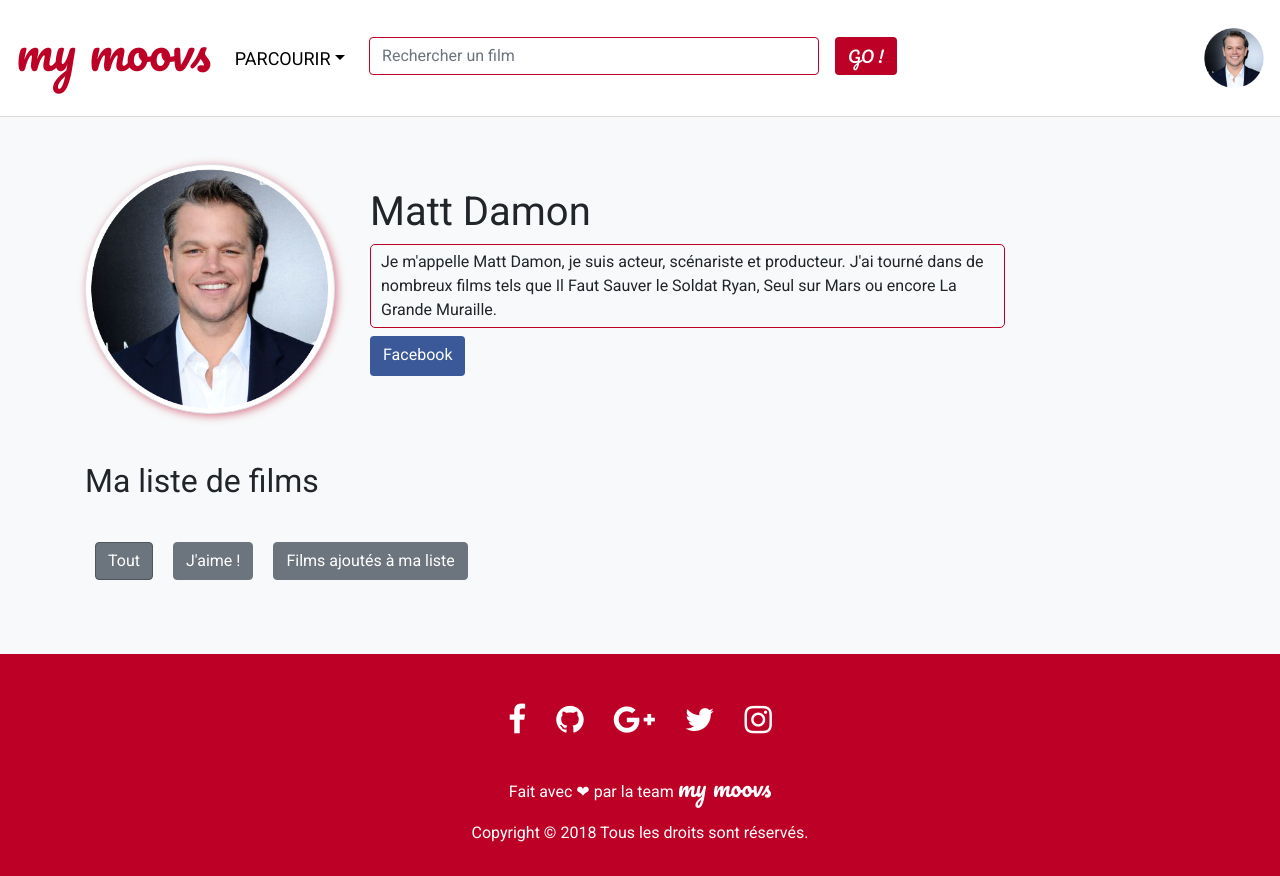
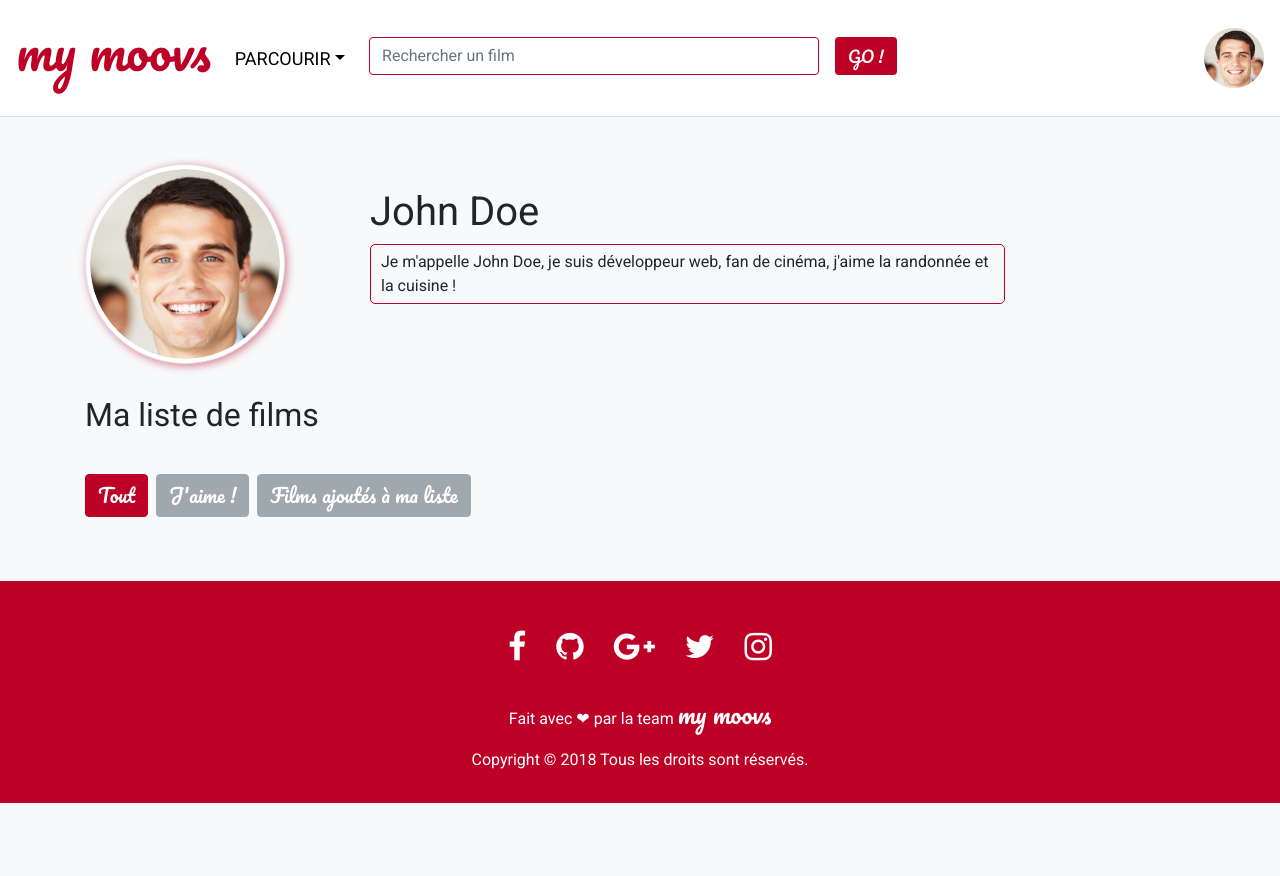
Before and after one commit to Tchouptchoup/toulouse-0918-js-mymovies, a React (Create React App) app: page /profil in a window 1280 px wide. After the commit the page ends 803 px from the top, so only its background shows below. Built offline with nearby package versions, Linux system fonts and the light colour scheme.

Commit message:
changement sur profil => 1.filtre sur film, changement css sur liste, changement buttons sur modal grisés avec disabled, etc

```diff
--- a/package.json
+++ b/package.json
@@ -3,11 +3,13 @@
   "version": "0.1.0",
   "private": true,
   "dependencies": {
+    "@crossfield/react-read-more": "^0.1.1",
     "bootstrap": "^4.1.3",
     "prop-types": "^15.6.2",
     "react": "^16.5.2",
     "react-dom": "^16.5.2",
     "react-modal": "^3.6.1",
+    "react-read-more": "^1.0.0",
     "react-responsive": "^5.0.0",
     "react-responsive-modal": "^3.4.0",
     "react-router-dom": "^4.3.1",
@@ -15,7 +17,10 @@
     "react-scroll": "^1.7.10",
     "react-slick": "^0.23.1",
     "react-star-ratings": "^2.3.0",
+    "react-text-more-less": "^0.4.0",
+    "react-truncate": "^2.4.0",
     "reactstrap": "^6.5.0",
+    "read-more-react": "^1.0.6",
     "slick-carousel": "^1.8.1"
   },
   "scripts": {
--- a/src/Modal/AddButtonList.js
+++ b/src/Modal/AddButtonList.js
@@ -1,31 +1,35 @@
 import React, { Component } from 'react';
 import { Button } from 'reactstrap';
- class AddMovie extends Component {
+class AddMovie extends Component {
     constructor(props) {
         super(props);
         const list = JSON.parse(localStorage.getItem('test'))
         this.state = {
-            list: list !== null ? list : []
+            list: list !== null ? list : [],
+            isButtonDisabled: false
         };
     }
 
     addMovie() {
         const test = this.props.affiche;
-        let newtest = Object.assign(test, {toSee:true},{liked:false});
+        let newtest = Object.assign(test, { toSee: true }, { liked: false });
         const newarray = this.state.list.concat([newtest]);
         localStorage.setItem('test', JSON.stringify(newarray));
         this.setState({
-            list: newarray
+            list: newarray,
+            isButtonDisabled: true
+
         });
     }
-     render() {
-         const {test} = this.state.list
+    render() {
+        const { test } = this.state.list
         return (
             <div>
                 <Button className="mb-2 btn-primary"
-                    onClick={() => this.addMovie()}>Ajouter à ma liste</Button>
+                    onClick={() => this.addMovie()} disabled={this.state.isButtonDisabled}>Ajouter à ma liste</Button>
+
             </div>
         );
     }
- }
+}
 export default AddMovie;
--- a/src/Modal/likedButton.js
+++ b/src/Modal/likedButton.js
@@ -7,7 +7,8 @@ import { Button } from 'reactstrap';
         super(props);
         const list = JSON.parse(localStorage.getItem('test'))
         this.state = {
-            list: list !== null ? list : []
+            list: list !== null ? list : [],
+            isButtonDisabled: false
         };
     }
 
@@ -17,14 +18,15 @@ import { Button } from 'reactstrap';
         let newarray = this.state.list.concat([newtest])
         localStorage.setItem('test', JSON.stringify(newarray));
         this.setState({
-            list: newarray
+            list: newarray,
+            isButtonDisabled: true
         });
     }
      render() {
         return (
             <div>
                 <Button className="mb-2 btn-primary"
-                    onClick={() => this.likedMovie()}>J'aime !</Button>
+                    onClick={() => this.likedMovie()} disabled={this.state.isButtonDisabled}>J'aime !</Button>
             </div>
         );
     }
--- a/src/Profil.css
+++ b/src/Profil.css
@@ -1,9 +1,4 @@
-.rectangle
-{
-	height: 200px;
-	border: solid 1px #BA0025;
-	border-radius: 5px;
-}
+
  .description
 {
 	margin-left: 10px;
@@ -49,30 +44,25 @@
 
 .img_profil
 {
-	width: 250px;
+	width: 200px;
 }
 
-.nav_movies
+@media screen and (max-width: 414px)
 {
-	color: white;
-	background-color: #F2F1F0;
-	margin: 10px;
-}
-
-.nav_movies:hover, .nav-pills:hover .nav-link.active:hover
-{
-	color: white;
-}
-
-@media screen and (max-width: 774px)
-{
-	.navigation_links
+	.btn
 	{
 		display: block;
 		text-align: center;
+		width:100%;
 	}
+	.phone-center {
+		text-align:center;
+	}
+
 }
-
+.test{
+	width:50%;
+}
 .rectangle
 {
 	overflow: auto;
@@ -97,3 +87,22 @@
 {
 	background-color: #BA0025;
 }
+.btn-test {
+    color: #fff;
+    font-family: 'Pacifico', cursive;
+    font-size:1.2rem;
+    background-color: #9fa9ad;
+    border-color: #9fa9ad;
+
+}
+.btn-secondary:hover {
+    color: #fff;
+    background-color: #bd0026;
+    border-color: #bd0026;
+
+}
+.btn-secondary:not(:disabled):not(.disabled).active, .btn-secondary:not(:disabled):not(.disabled):active, .show>.btn-secondary.dropdown-toggle {
+    color: #fff;
+    background-color: #bd0026;
+	border-color: #bd0026;
+}
--- a/src/Profil.js
+++ b/src/Profil.js
@@ -3,24 +3,20 @@ import { Container, Row, Col, Nav, NavItem, NavLink } from 'reactstrap';
 import mattDamon from "./images/mattDamon.png";
 import './Profil.css';
 import { Button } from 'reactstrap';
-import dataGenres from "./dataGenres"
-import Bar from './starRatings/StarsRatings';
-
 
 const MOVIE_FILTERS = {
   'BY_TOSEE': movie => movie.toSee,
   'BY_LIKED': movie => movie.liked,
   'ALL': () => true
 };
-
 class Profil extends Component {
   constructor(props) {
     super(props);
     const list = JSON.parse(localStorage.getItem('test'))
     this.state = {
       list: list !== null ? list : [],
-      filterKey : 'ALL'
-    };
+      filterKey : 'ALL',
+        };
   }
 
   deleteMovie(id) {
@@ -29,6 +25,9 @@ class Profil extends Component {
     this.setState({ list: newList });
     localStorage.setItem("test", JSON.stringify(newList));
   }
+ readMore () {
+  this.setState({showAll:true})
+ }
  /*  likedArray() {
     const list = [...this.state.list];
     const newList = list.filter(test => test.liked === true);
@@ -45,26 +44,25 @@ class Profil extends Component {
     const filteredList = list.filter(MOVIE_FILTERS[filterKey]);
     return (
       <div className="bg-light">
-        <Container>
+        <Container className="phone-center">
           <Row>
             <Col sm="12" md="3">
               <img className="img_profil img-fluid img-thumbnail mt-4" src={mattDamon} alt="Photo de profil" />
             </Col>
             <Col sm="12" md="7">
-              <h1 className="mt-5">Matt Damon</h1>
-              <div className="rectangle"><div className="description">Je m'appelle Matt Damon, je suis acteur, scénariste et producteur. J'ai tourné dans de nombreux films tels que Il Faut Sauver le Soldat Ryan, Seul sur Mars ou encore La Grande Muraille.</div></div>
-              <a href="#" className="btn btn-fb mt-2">Facebook</a>
-            </Col>
+              <h1 className="mt-5">John Doe</h1>
+              <div className="rectangle"><div className="description">Je m'appelle John Doe, je suis développeur web, fan de cinéma, j'aime la randonnée et la cuisine !</div></div>
+{/*               <a href="#" className="btn btn-fb mt-2">Facebook</a>
+ */}            </Col>
           </Row>
           <br />
-          <h2 className="mt-4">Ma liste de films</h2>
+          <h2 className="mt-2">Ma liste de films</h2>
           <br />
           <Row>
             <Col xs="12" md="12">
-
-                  <Button active={filterKey === 'ALL'} onClick={() => this.setState({filterKey: 'ALL'})} className="nav_movies bg-secondary">Tout</Button>
-                  <Button active={filterKey === 'BY_LIKED'} onClick={() => this.setState({filterKey: 'BY_LIKED' })} className="nav_movies bg-secondary">J'aime !</Button>
-                  <Button active={filterKey === 'BY_TOSEE'} onClick={() => this.setState({filterKey: 'BY_TOSEE' })} className="nav_movies bg-secondary">Films ajoutés à ma liste</Button>
+                  <Button active={filterKey === 'ALL'} onClick={() => this.setState({filterKey: 'ALL'})} className="btn btn-test mr-2 mt-2">Tout</Button>
+                  <Button active={filterKey === 'BY_LIKED'} onClick={() => this.setState({filterKey: 'BY_LIKED' })} className="btn btn-test mr-2 mt-2">J'aime !</Button>
+                  <Button active={filterKey === 'BY_TOSEE'} onClick={() => this.setState({filterKey: 'BY_TOSEE' })} className="btn btn-test mt-2">Films ajoutés à ma liste</Button>
             </Col>
           </Row>
           <br />
@@ -72,14 +70,16 @@ class Profil extends Component {
             {filteredList.map(movie => (
                 <div>
                   <Row className="mt-2">
-                    <Col xs="12" sm="3" md="3">
+                    <Col xs="6" sm="2" md="2">
                       <img className="img-fluid p-1 w-100" src={`https://image.tmdb.org/t/p/w300_and_h450_bestv2${movie.poster_path}`} alt={movie.title} />
                     </Col>
                     <Col xs="12" sm="9" md="6">
                       <h4 style={{ color: `#bd0026` }}>{movie.title}</h4>
-                      <p className="mt-2 text-justify">{movie.overview}</p>
-                      <p>Date de sortie : <span style={{ color: `#bd0026` }}></span></p>
-                      <p>Genre : <Button className="p-1 btn-secondary">Action</Button></p>
+
+
+                      <p className="mt-2 text-justify">{movie.overview.substr(0, 280)}... <button style={{ color: `#bd0026` }}> ... lire la suite</button></p>
+                      <p>Date de sortie : <span style={{ color: `#bd0026` }}>{movie.release_date.split('-').reverse().join('-')}</span></p>
+                      <p>Genre : <span style={{ color: `#bd0026` }}> Action</span></p>
                       <br />
                     </Col>
                     <Col xs="12" sm="12" md="3">
@@ -87,7 +87,6 @@ class Profil extends Component {
                         <Button block className="mb-2 p-1 btn-primary"
                           onClick={() => this.deleteMovie(movie.id)}>Supprimer</Button>
                       </div>
-                      <Button block className="p-1 btn-secondary">Partage</Button>
                     </Col>
                   </Row>
                   <hr />
```
Also changed, not shown: src/images/mattDamon.png.
